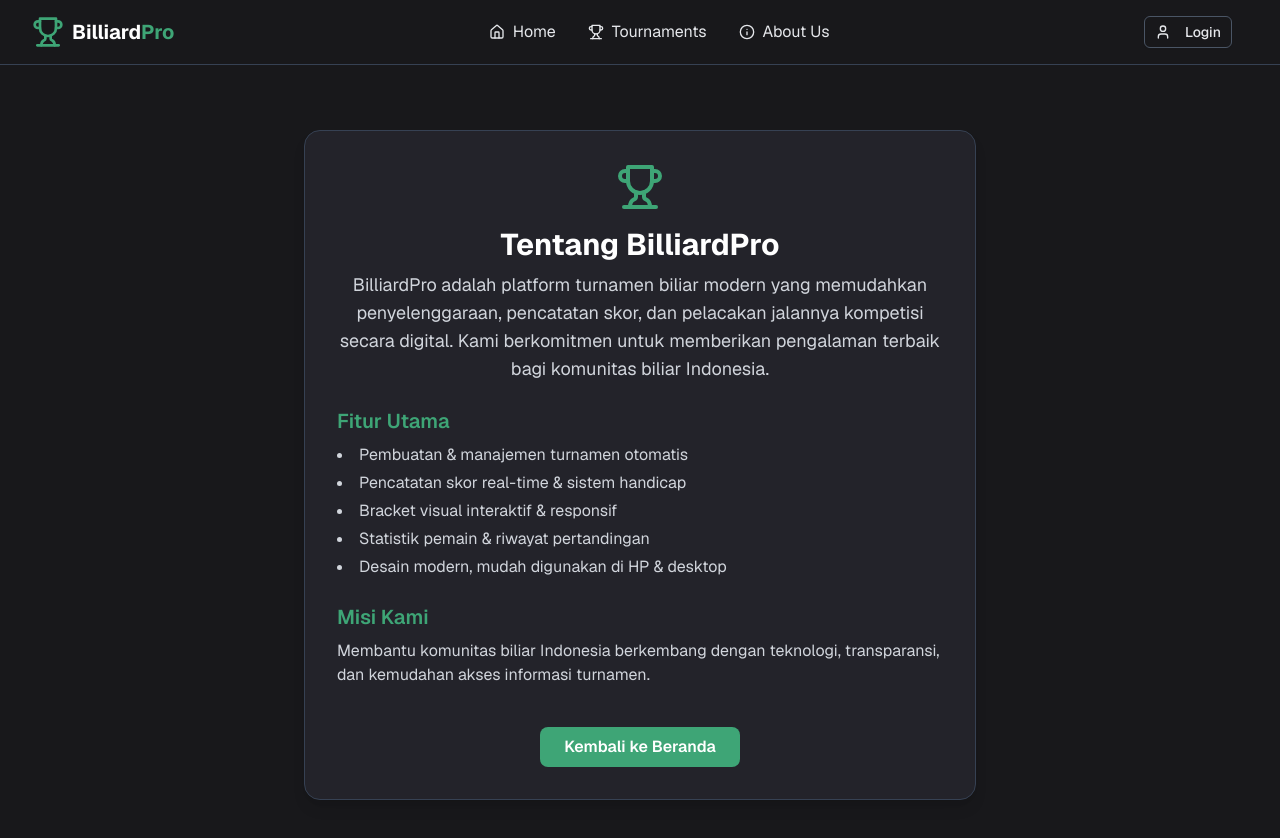
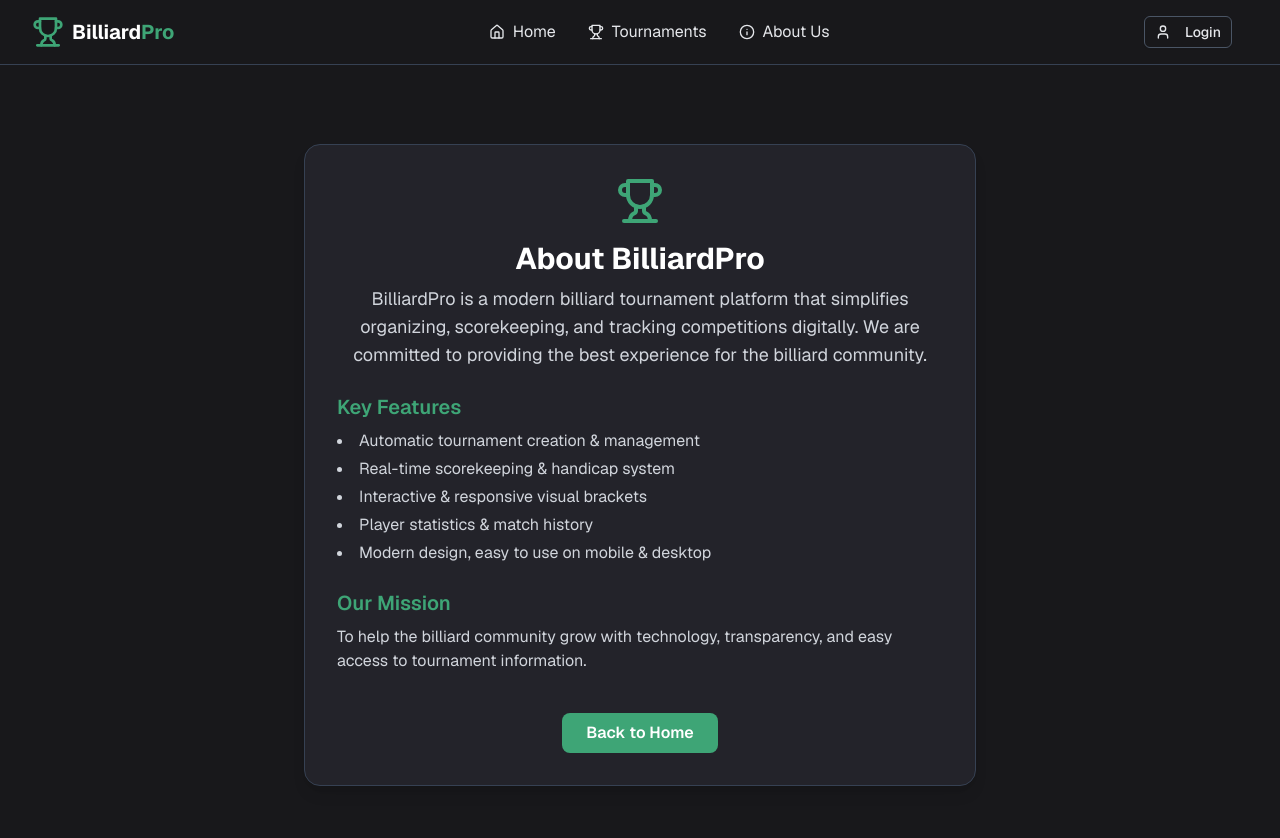
Before and after one commit to HenryKristofani/Sistem-Billiard, a Next.js app: page /about-us in a window 1280 px wide. Shown: the top 838 px of the page. Built offline with nearby package versions, Linux system fonts and the light colour scheme; no server answers.

Commit message:
terjemahkan konten ke Inggris

```diff
--- a/app/about-us/page.tsx
+++ b/app/about-us/page.tsx
@@ -8,27 +8,27 @@ export default function AboutUsPage() {
     <main className="min-h-screen bg-[#18181b] text-gray-200 flex flex-col items-center justify-center px-4 py-16">
       <div className="max-w-2xl w-full bg-[#23232a] rounded-2xl shadow-lg p-8 border border-gray-700 flex flex-col items-center">
         <Trophy className="h-12 w-12 text-accent mb-4" />
-        <h1 className="text-3xl font-bold mb-2 text-white text-center">Tentang BilliardPro</h1>
+        <h1 className="text-3xl font-bold mb-2 text-white text-center">About BilliardPro</h1>
         <p className="text-lg text-gray-300 mb-6 text-center">
-          BilliardPro adalah platform turnamen biliar modern yang memudahkan penyelenggaraan, pencatatan skor, dan pelacakan jalannya kompetisi secara digital. Kami berkomitmen untuk memberikan pengalaman terbaik bagi komunitas biliar Indonesia.
+          BilliardPro is a modern billiard tournament platform that simplifies organizing, scorekeeping, and tracking competitions digitally. We are committed to providing the best experience for the billiard community.
         </p>
         <div className="mb-6 w-full">
-          <h2 className="text-xl font-semibold mb-2 text-accent">Fitur Utama</h2>
+          <h2 className="text-xl font-semibold mb-2 text-accent">Key Features</h2>
           <ul className="list-disc list-inside text-gray-300 space-y-1">
-            <li>Pembuatan & manajemen turnamen otomatis</li>
-            <li>Pencatatan skor real-time & sistem handicap</li>
-            <li>Bracket visual interaktif & responsif</li>
-            <li>Statistik pemain & riwayat pertandingan</li>
-            <li>Desain modern, mudah digunakan di HP & desktop</li>
+            <li>Automatic tournament creation & management</li>
+            <li>Real-time scorekeeping & handicap system</li>
+            <li>Interactive & responsive visual brackets</li>
+            <li>Player statistics & match history</li>
+            <li>Modern design, easy to use on mobile & desktop</li>
           </ul>
         </div>
         <div className="mb-6 w-full">
-          <h2 className="text-xl font-semibold mb-2 text-accent">Misi Kami</h2>
+          <h2 className="text-xl font-semibold mb-2 text-accent">Our Mission</h2>
           <p className="text-gray-300">
-            Membantu komunitas biliar Indonesia berkembang dengan teknologi, transparansi, dan kemudahan akses informasi turnamen.
+            To help the billiard community grow with technology, transparency, and easy access to tournament information.
           </p>
         </div>
-        <Link href="/" className="mt-4 inline-block px-6 py-2 rounded-lg bg-accent text-white font-semibold hover:bg-accent/80 transition">Kembali ke Beranda</Link>
+        <Link href="/" className="mt-4 inline-block px-6 py-2 rounded-lg bg-accent text-white font-semibold hover:bg-accent/80 transition">Back to Home</Link>
       </div>
     </main>
   );
--- a/app/create-tournament/page.tsx
+++ b/app/create-tournament/page.tsx
@@ -321,7 +321,7 @@ export default function CreateTournamentPage() {
                 disabled={!allNamesFilled}
                 onClick={() => setIsSaved(true)}
               >
-                Simpan
+                Save
               </Button>
               <Button
                 variant="outline"
@@ -409,9 +409,9 @@ export default function CreateTournamentPage() {
       <Dialog open={showExitWarning} onOpenChange={setShowExitWarning}>
         <DialogContent className="bg-[#18181b] border-gray-700 text-white">
           <DialogHeader>
-            <DialogTitle>Peringatan</DialogTitle>
+            <DialogTitle>Warning!</DialogTitle>
             <DialogDescription className="text-gray-300">
-              Anda memiliki data yang belum disimpan. Apa yang ingin Anda lakukan?
+              You have unsaved changes. What would you like to do?
             </DialogDescription>
           </DialogHeader>
           <div className="flex gap-4 mt-6">
--- a/app/tournaments-lists.tsx
+++ b/app/tournaments-lists.tsx
@@ -29,19 +29,19 @@ export default function TournamentsListPage() {
 	return (
 		<main className="min-h-screen bg-gradient-to-br from-[#18181b] to-[#23272f] text-white py-12">
 			<div className="max-w-2xl mx-auto">
-				<h1 className="text-3xl font-bold mb-8 text-center">Daftar Turnamen</h1>
+				<h1 className="text-3xl font-bold mb-8 text-center">Tournaments</h1>
 				{loading && <div className="text-center py-8">Loading...</div>}
 				{error && <div className="text-center py-8 text-red-500">{error}</div>}
 				{!loading && !error && (
 					<ul className="space-y-4">
 						{tournaments.length === 0 ? (
-							<li className="text-center text-gray-400">Belum ada turnamen.</li>
+							<li className="text-center text-gray-400">No tournaments found</li>
 						) : (
 							tournaments.map((tournament) => (
 								<li key={tournament.id} className="bg-[#23272f] rounded-lg shadow p-4 flex justify-between items-center">
 									<div>
 										<div className="text-lg font-semibold">{tournament.name}</div>
-										<div className="text-sm text-gray-400">{tournament.total_players} pemain</div>
+										<div className="text-sm text-gray-400">{tournament.total_players} players</div>
 										<div className="text-sm mt-1">
 											Status: <span className={`px-2 py-1 rounded text-xs font-medium ${
 												tournament.status === 'draft' ? 'bg-yellow-600 text-yellow-100' :
@@ -51,12 +51,7 @@ export default function TournamentsListPage() {
 												tournament.status === 'completed' ? 'bg-gray-600 text-gray-100' :
 												'bg-gray-500 text-gray-100'
 											}`}>
-												{tournament.status === 'draft' ? 'Draft' :
-												 tournament.status === 'started' ? 'Dimulai' :
-												 tournament.status === 'in_progress' ? 'Berlangsung' :
-												 tournament.status === 'ongoing' ? 'Berlangsung' :
-												 tournament.status === 'completed' ? 'Selesai' :
-												 tournament.status || 'Unknown'}
+												{tournament.status || 'Unknown'}
 											</span>
 										</div>
 									</div>
@@ -64,7 +59,7 @@ export default function TournamentsListPage() {
 										href={`/tournaments/${tournament.id}/bracket`}
 										className="px-4 py-2 bg-green-700 text-white rounded hover:bg-green-800 transition"
 									>
-										Lihat Bracket
+										Open
 									</Link>
 								</li>
 							))
```
